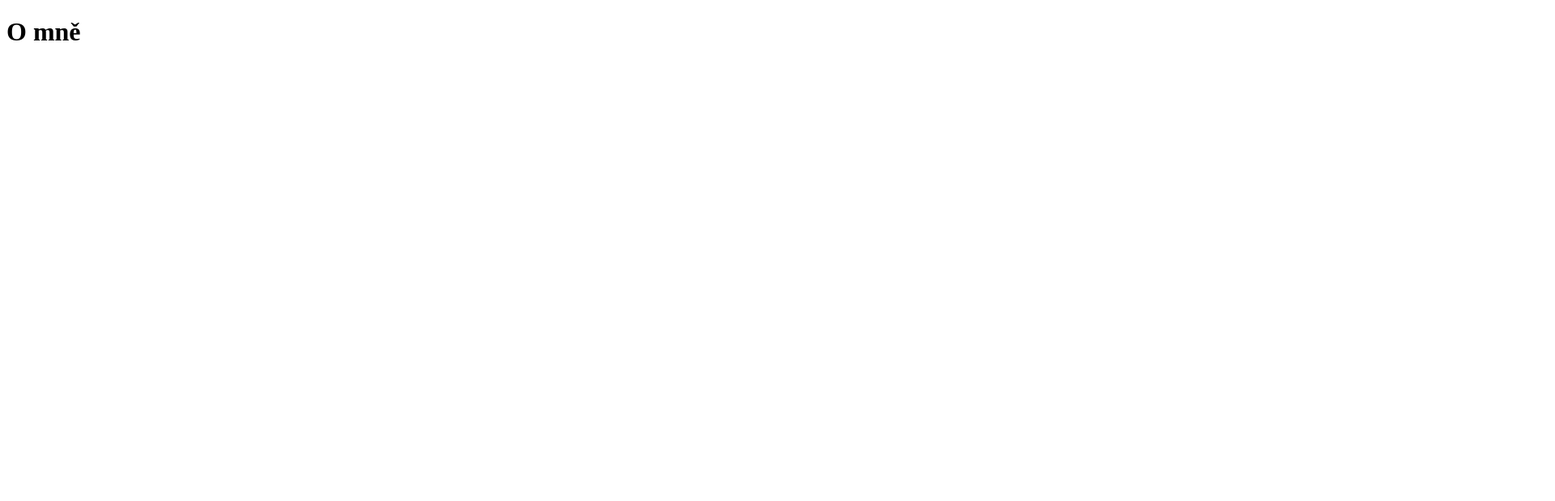
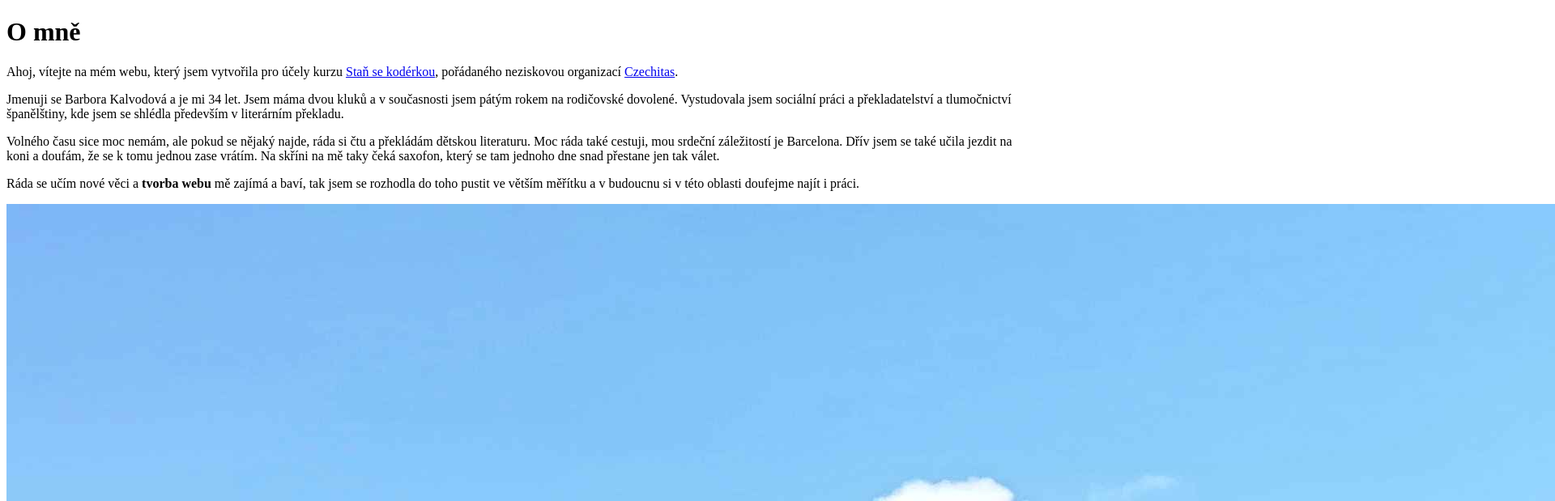
Before and after one commit to BaraKalvo/ukol1, a plain HTML site: page index.html in a window 1280 px wide. Shown: the top 619 px of the page at 81% size, 1920 px wide, since content can reach past the window. Drawn offline with Linux system fonts and the light colour scheme.

Commit message:
Dokonceni textu na uvodni stranku

```diff
--- a/index.html
+++ b/index.html
@@ -10,5 +10,17 @@
 
     <h1>O mně</h1>
 
+    <p>Ahoj, vítejte na mém webu, který jsem vytvořila pro účely kurzu <a href="https://www.czechitas.cz/kurzy/stan-se-koderkou" target="_blank">Staň se kodérkou</a>, pořádaného neziskovou organizací <a href="https://www.czechitas.cz/" target="_blank">Czechitas</a>.</p>
+
+    <p>Jmenuji se Barbora Kalvodová a je mi 34 let. Jsem máma dvou kluků a v současnosti jsem pátým rokem na rodičovské dovolené. Vystudovala jsem sociální práci a překladatelství a tlumočnictví španělštiny, kde jsem se shlédla především v literárním překladu.</p>
+
+    <p>Volného času sice moc nemám, ale pokud se nějaký najde, ráda si čtu a překládám dětskou literaturu. Moc ráda také cestuji, mou srdeční záležitostí je Barcelona. Dřív jsem se také učila jezdit na koni a doufám, že se k tomu jednou zase vrátím. Na skříni na mě taky čeká saxofon, který se tam jednoho dne snad přestane jen tak válet.</p>
+
+    <p>Ráda se učím nové věci a <strong>tvorba webu</strong> mě zajímá a baví, tak jsem se rozhodla do toho pustit ve větším měřítku a v budoucnu si v této oblasti doufejme najít i práci.</p>
+
+    <img src="obrazky/foto_uvodni.jpg" alt="fotografie Barbory Kalvodové" />
+
+    <!-- Sem přijde ještě tlačítko Napište mi-->
+
 </body>
 </html>
```
Also changed, not shown: obrazky/foto_uvodni.jpg (added).
